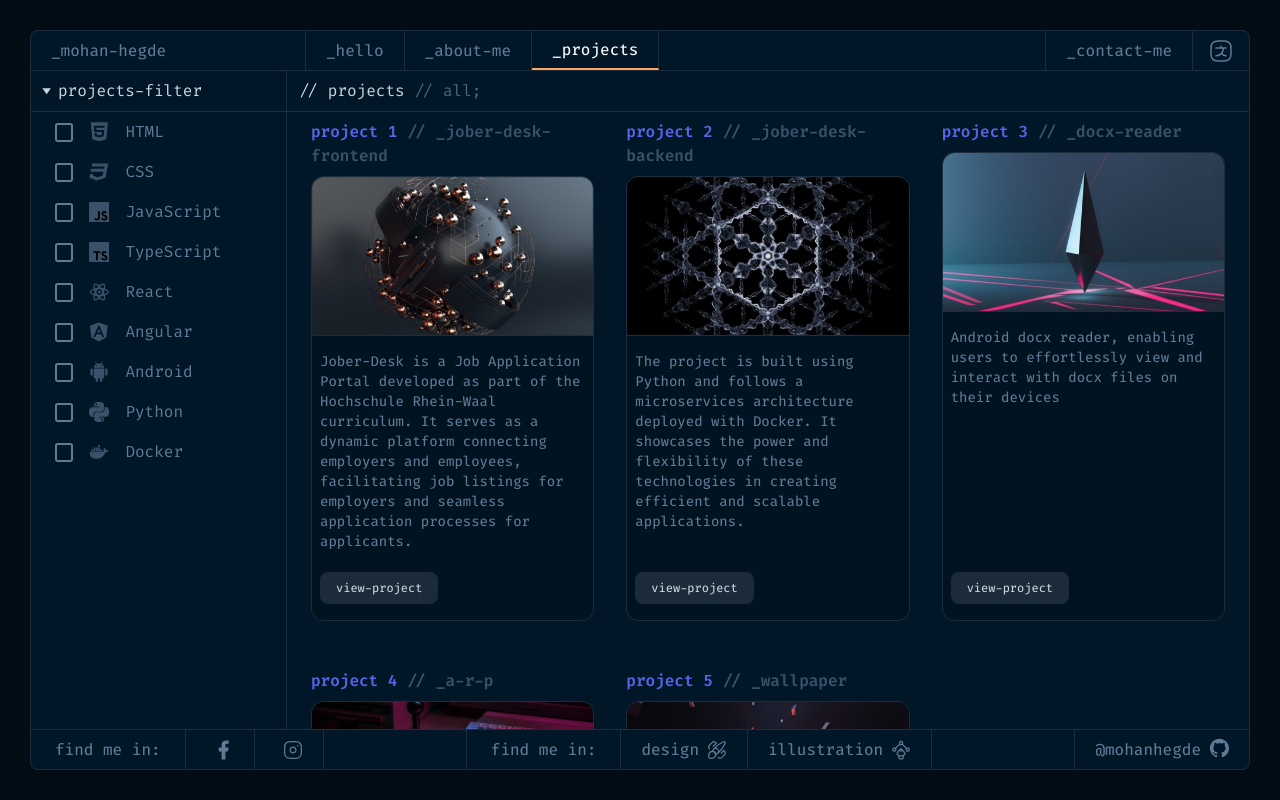
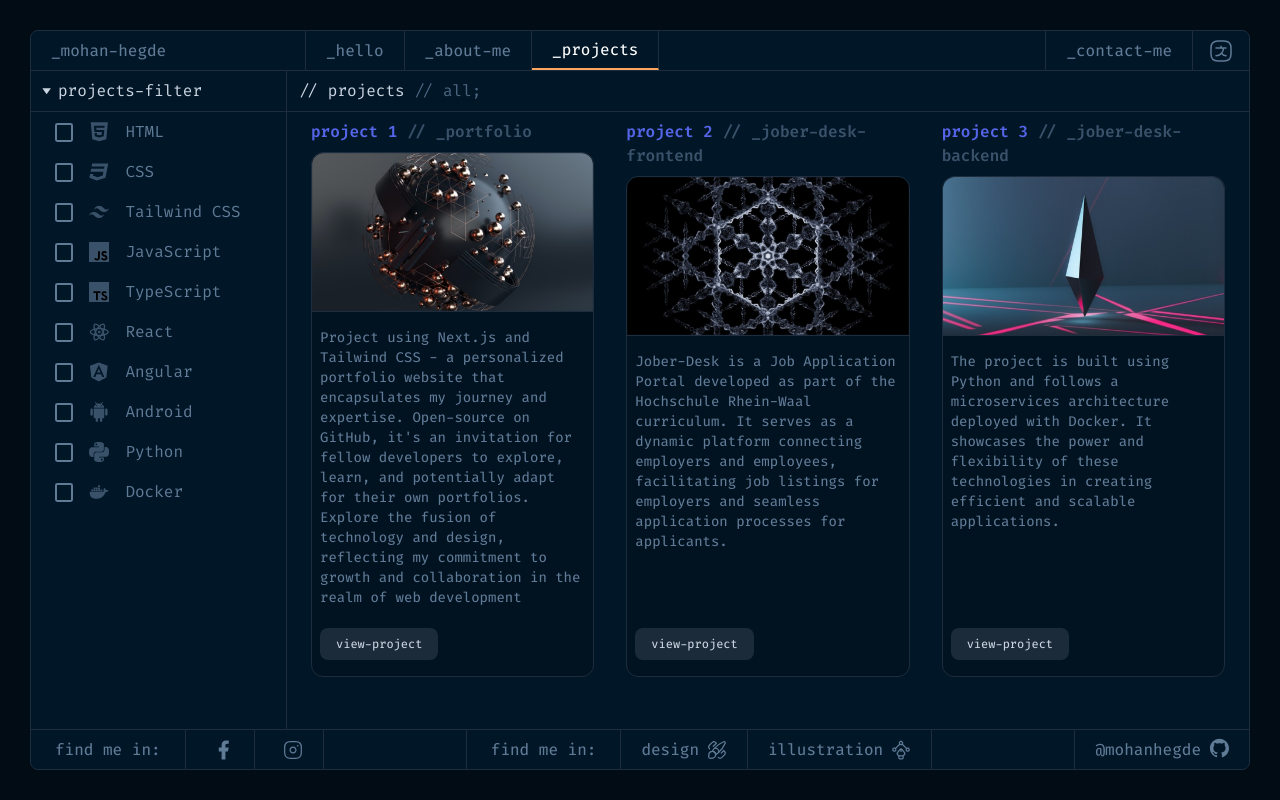
Before and after one commit to hegdemohan/portfolio-next, a Next.js app: page /projects in a window 1280 px wide. Built offline with nearby package versions, Linux system fonts and the light colour scheme.

Commit message:
Update this project in the project list

```diff
--- a/i18n/dictionary/de.ts
+++ b/i18n/dictionary/de.ts
@@ -151,26 +151,31 @@ const de = {
 		},
 		projects: {
 			'1': {
+				title: '_portfolio',
+				description:
+					'Projekt mit Next.js und Tailwind CSS - eine persönliche Portfolio-Website, die meine Reise und Expertise verkörpert. Open Source auf GitHub, lädt sie Mitentwickler ein, zu erkunden, zu lernen und möglicherweise für ihre eigenen Portfolios anzupassen. Entdecken Sie die Verschmelzung von Technologie und Design und spiegeln Sie mein Engagement für Wachstum und Zusammenarbeit im Bereich der Webentwicklung wider.',
+			},
+			'2': {
 				title: '_jober-desk-frontend',
 				description:
 					'Jober-Desk ist ein Job-Bewerbungsportal, das im Rahmen des Lehrplans der Hochschule Rhein-Waal entwickelt wurde. Es dient als dynamische Plattform, die Arbeitgeber und Arbeitnehmer miteinander verbindet und Arbeitsstellen für Arbeitgeber listet sowie einen nahtlosen Bewerbungsprozess für Bewerber ermöglicht.',
 			},
-			'2': {
+			'3': {
 				title: '_jober-desk-backend',
 				description:
 					'Das Projekt wurde mit Python entwickelt und folgt einer Microservices-Architektur, die mit Docker bereitgestellt wird. Es zeigt die Leistungsfähigkeit und Flexibilität dieser Technologien bei der Erstellung effizienter und skalierbarer Anwendungen.',
 			},
-			'3': {
+			'4': {
 				title: '_docx-reader',
 				description:
 					'Android-Docx-Reader, der es Benutzern ermöglicht, mühelos mit Docx-Dateien auf ihren Geräten zu interagieren und diese anzuzeigen.',
 			},
-			'4': {
+			'5': {
 				title: '_a-r-p',
 				description:
 					'"Automated Learning Agreement" - Eine benutzerfreundliche ReactJS-Webanwendung, die die Verifizierung und Verarbeitung von Learning Agreements für Studenten und Verwaltungsmitarbeiter der Hochschule Rhein-Waal vereinfachen soll. Dieses Projekt zielt darauf ab, das Learning Agreement-Erlebnis zu optimieren und zu verbessern.',
 			},
-			'5': {
+			'6': {
 				title: '_wallpaper',
 				description:
 					'Mein erstes Android-Projekt bietet den Benutzern eine umfangreiche Sammlung von Hintergrundbildern, die von der Google Photos API bezogen wurden. Die App ermöglicht es den Benutzern, mit einem Widget zwischen Hintergrundbildern zu wählen und sie zu wechseln und bietet so ein ansprechendes und visuell ansprechendes Erlebnis.',
--- a/i18n/dictionary/en.ts
+++ b/i18n/dictionary/en.ts
@@ -150,26 +150,31 @@ const en = {
 		},
 		projects: {
 			'1': {
+				title: '_portfolio',
+				description:
+					"Project using Next.js and Tailwind CSS - a personalized portfolio website that encapsulates my journey and expertise. Open-source on GitHub, it's an invitation for fellow developers to explore, learn, and potentially adapt for their own portfolios. Explore the fusion of technology and design, reflecting my commitment to growth and collaboration in the realm of web development",
+			},
+			'2': {
 				title: '_jober-desk-frontend',
 				description:
 					'Jober-Desk is a Job Application Portal developed as part of the Hochschule Rhein-Waal curriculum. It serves as a dynamic platform connecting employers and employees, facilitating job listings for employers and seamless application processes for applicants.',
 			},
-			'2': {
+			'3': {
 				title: '_jober-desk-backend',
 				description:
 					'The project is built using Python and follows a microservices architecture deployed with Docker. It showcases the power and flexibility of these technologies in creating efficient and scalable applications.',
 			},
-			'3': {
+			'4': {
 				title: '_docx-reader',
 				description:
 					'Android docx reader, enabling users to effortlessly view and interact with docx files on their devices',
 			},
-			'4': {
+			'5': {
 				title: '_a-r-p',
 				description:
 					'"Automated Learning Agreement" - A user-friendly ReactJS web application designed to simplify the verification and processing of learning agreements for Hochschule Rhein-Waal\'s students and administrative staff. This project aimed to streamline and enhance the learning agreement experience.',
 			},
-			'5': {
+			'6': {
 				title: '_wallpaper',
 				description:
 					'My debut Android project, which offers users a vast collection of wallpapers sourced from Google Photos API. With the ability to choose and switch between wallpapers using a widget, the app provides an engaging and visually appealing experience for users.',
--- a/utils/data/projects.ts
+++ b/utils/data/projects.ts
@@ -12,6 +12,11 @@ export const TECHS: Tech[] = [
 		key: uuidv4(),
 		icon: 'css',
 		tech: 'CSS',
+	},
+	{
+		key: uuidv4(),
+		icon: 'tailwindCss',
+		tech: 'Tailwind CSS',
 	},
 	{
 		key: uuidv4(),
@@ -53,9 +58,19 @@ export const TECHS: Tech[] = [
 export const PROJECTS: Project[] = [
 	{
 		key: uuidv4(),
-		title: { id: 'dev.projects.1.title', defaultMessage: '_jober-desk-frontend' },
+		title: { id: 'dev.projects.1.title', defaultMessage: '_portfolio' },
 		description: {
 			id: 'dev.projects.1.description',
+			defaultMessage: '',
+		},
+		tech: ['React', 'TypeScript', 'HTML', 'Tailwind CSS'],
+		url: 'https://github.com/hegdemohan/portfolio-next',
+	},
+	{
+		key: uuidv4(),
+		title: { id: 'dev.projects.2.title', defaultMessage: '_jober-desk-frontend' },
+		description: {
+			id: 'dev.projects.2.description',
 			defaultMessage: '',
 		},
 		tech: ['Angular', 'TypeScript', 'HTML', 'CSS'],
@@ -63,9 +78,9 @@ export const PROJECTS: Project[] = [
 	},
 	{
 		key: uuidv4(),
-		title: { id: 'dev.projects.2.title', defaultMessage: '_jober-desk-backend' },
+		title: { id: 'dev.projects.3.title', defaultMessage: '_jober-desk-backend' },
 		description: {
-			id: 'dev.projects.2.description',
+			id: 'dev.projects.3.description',
 			defaultMessage: '',
 		},
 		tech: ['Python', 'Docker'],
@@ -73,9 +88,9 @@ export const PROJECTS: Project[] = [
 	},
 	{
 		key: uuidv4(),
-		title: { id: 'dev.projects.3.title', defaultMessage: '_docx-reader' },
+		title: { id: 'dev.projects.4.title', defaultMessage: '_docx-reader' },
 		description: {
-			id: 'dev.projects.3.description',
+			id: 'dev.projects.4.description',
 			defaultMessage: '',
 		},
 		tech: ['Android'],
@@ -83,9 +98,9 @@ export const PROJECTS: Project[] = [
 	},
 	{
 		key: uuidv4(),
-		title: { id: 'dev.projects.4.title', defaultMessage: '_automated-learning-agreement' },
+		title: { id: 'dev.projects.5.title', defaultMessage: '_automated-learning-agreement' },
 		description: {
-			id: 'dev.projects.4.description',
+			id: 'dev.projects.5.description',
 			defaultMessage: '',
 		},
 		tech: ['React', 'JavaScript', 'HTML', 'CSS'],
@@ -93,9 +108,9 @@ export const PROJECTS: Project[] = [
 	},
 	{
 		key: uuidv4(),
-		title: { id: 'dev.projects.5.title', defaultMessage: '_wallpaper' },
+		title: { id: 'dev.projects.6.title', defaultMessage: '_wallpaper' },
 		description: {
-			id: 'dev.projects.5.description',
+			id: 'dev.projects.6.description',
 			defaultMessage: '',
 		},
 		tech: ['Android'],
--- a/utils/icons.tsx
+++ b/utils/icons.tsx
@@ -30,6 +30,7 @@ import TypeScript from '@/public/icons/techs/typescript.svg';
 import Python from '@/public/icons/techs/python.svg';
 import Docker from '@/public/icons/techs/docker.svg';
 import Android from '@/public/icons/techs/android.svg';
+import TailwindCss from '@/public/icons/techs/tailwindcss.svg';
 import SnakeGameArrow from '@/public/icons/snake-game/arrow-button.svg';
 import NailUpLeft from '@/public/icons/snake-game/nail-up-left.svg';
 import NailUpRight from '@/public/icons/snake-game/nail-up-right.svg';
@@ -86,6 +87,7 @@ export const iconTypes = {
 	python: Python,
 	docker: Docker,
 	android: Android,
+	tailwindCss: TailwindCss,
 };
 
 const IconComponent = ({
--- a/utils/types.ts
+++ b/utils/types.ts
@@ -60,7 +60,8 @@ type AvailableTech =
 	| 'TypeScript'
 	| 'HTML'
 	| 'CSS'
-	| 'Docker';
+	| 'Docker'
+	| 'Tailwind CSS';
 export interface Project extends TitleAndKey {
 	description: I18nMessage;
 	url: string;
```
Also changed, not shown: public/icons/techs/tailwindcss.svg (added).
